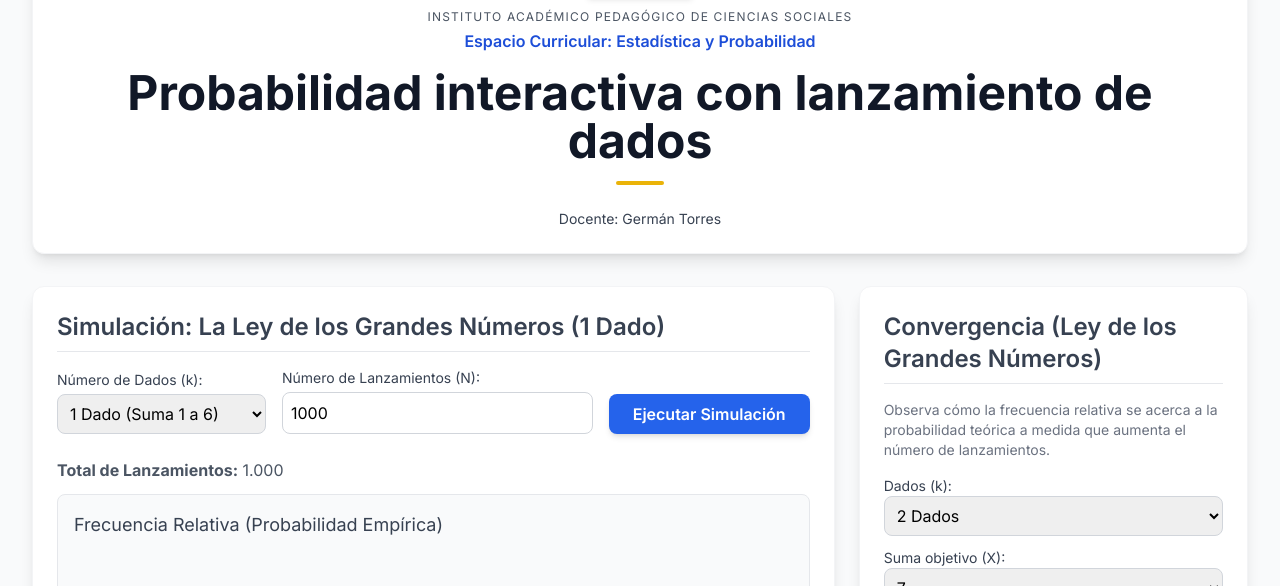
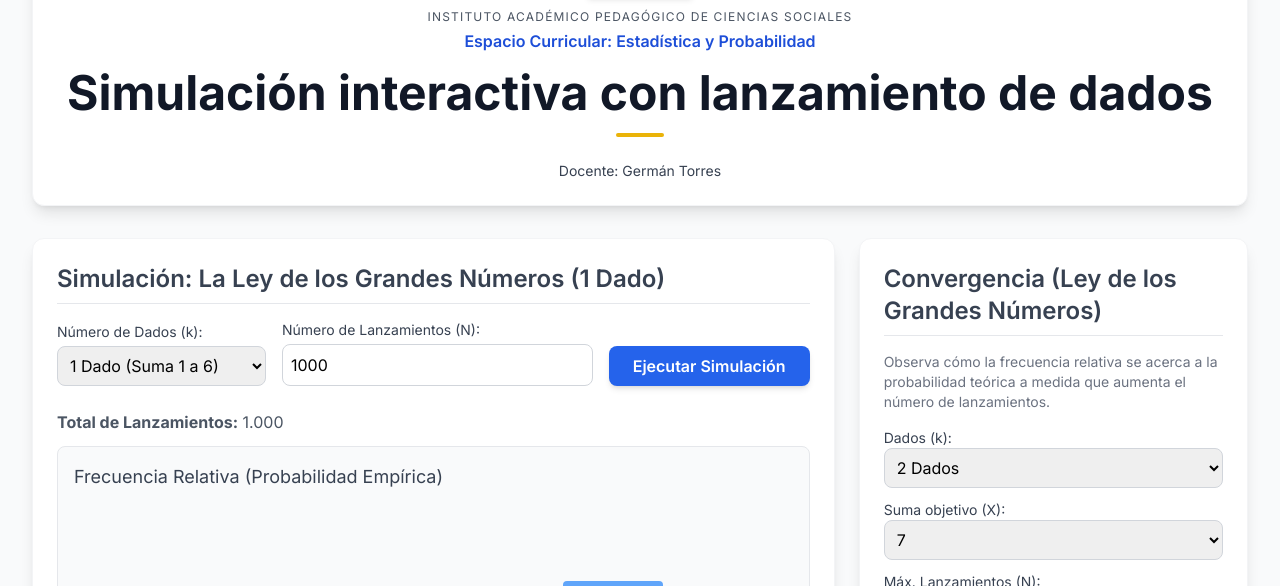
Before and after one commit to tgermanunvm-alt/Mi-pagina-web, a plain HTML site: page dados.html in a window 1280 px wide. Shown: the part 140-726 px from the top of the page. Drawn offline with nearby package versions, Linux system fonts and the light colour scheme.

Commit message:
Update dados.html

```diff
--- a/dados.html
+++ b/dados.html
@@ -65,7 +65,7 @@
 
             <!-- TÍTULO PRINCIPAL -->
             <h1 class="text-3xl md:text-5xl font-extrabold text-gray-900 leading-tight">
-                Probabilidad interactiva con lanzamiento de dados
+                Simulación interactiva con lanzamiento de dados
             </h1>
 
             <!-- Divisor de acento -->
@@ -750,4 +750,5 @@
 
     </script>
 </body>
+
 </html>
```
